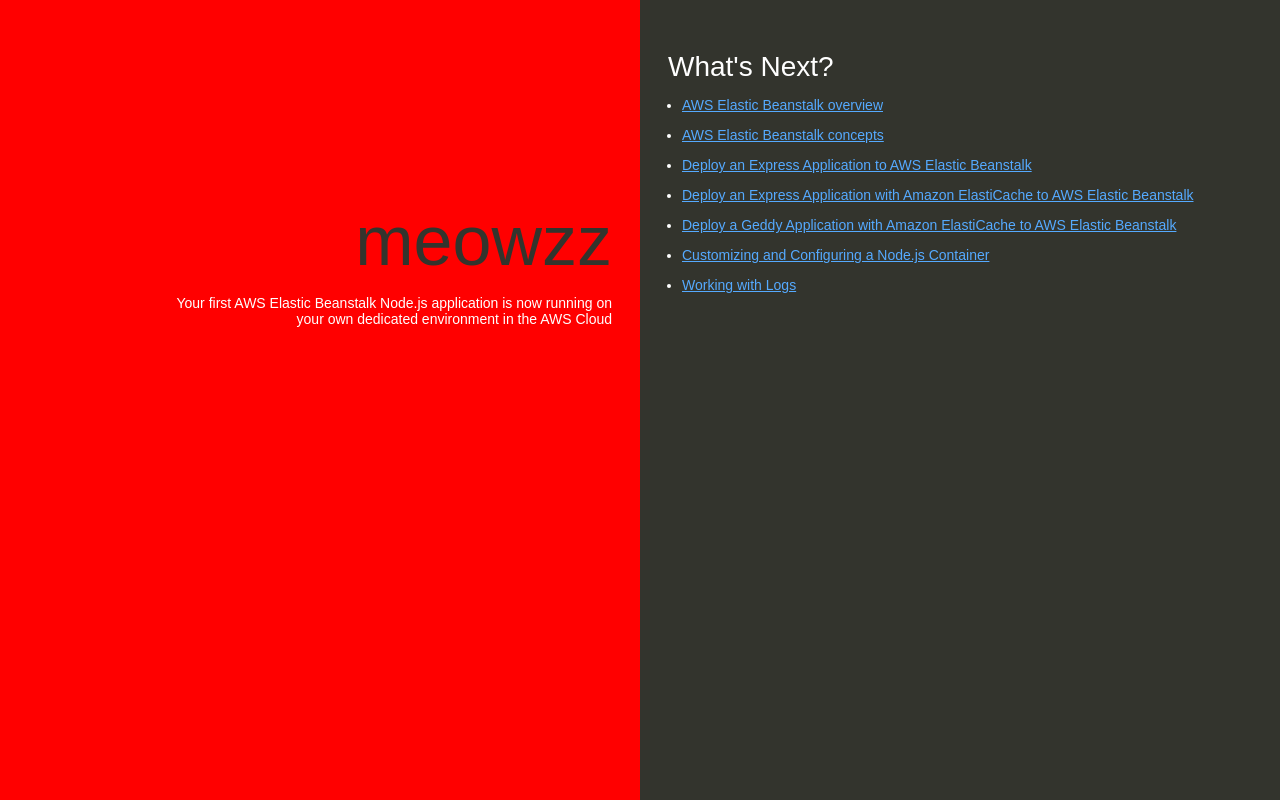
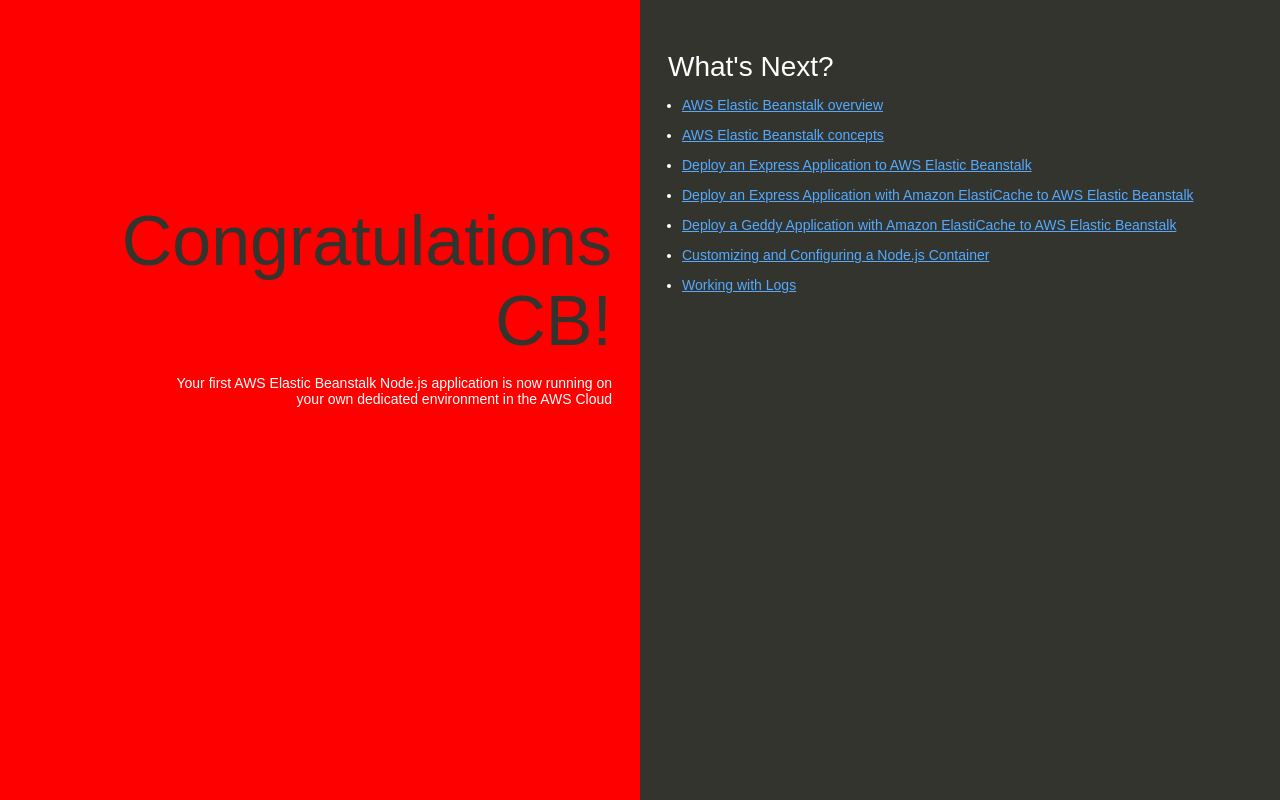
Before and after one commit to su-hi/nodejsd, a website: page index.html in a window 1280 px wide. Drawn offline with Linux system fonts and the light colour scheme.

Commit message:
Update index.html
cb

```diff
--- a/index.html
+++ b/index.html
@@ -74,7 +74,7 @@
   </head>
   <body>
     <div class="textColumn">
-      <h1>meowzz</h1>
+      <h1>Congratulations CB!</h1>
       <p>Your first AWS Elastic Beanstalk Node.js application is now running on your own dedicated environment in the AWS Cloud</p>
     </div>
     <div class="linksColumn">
```
